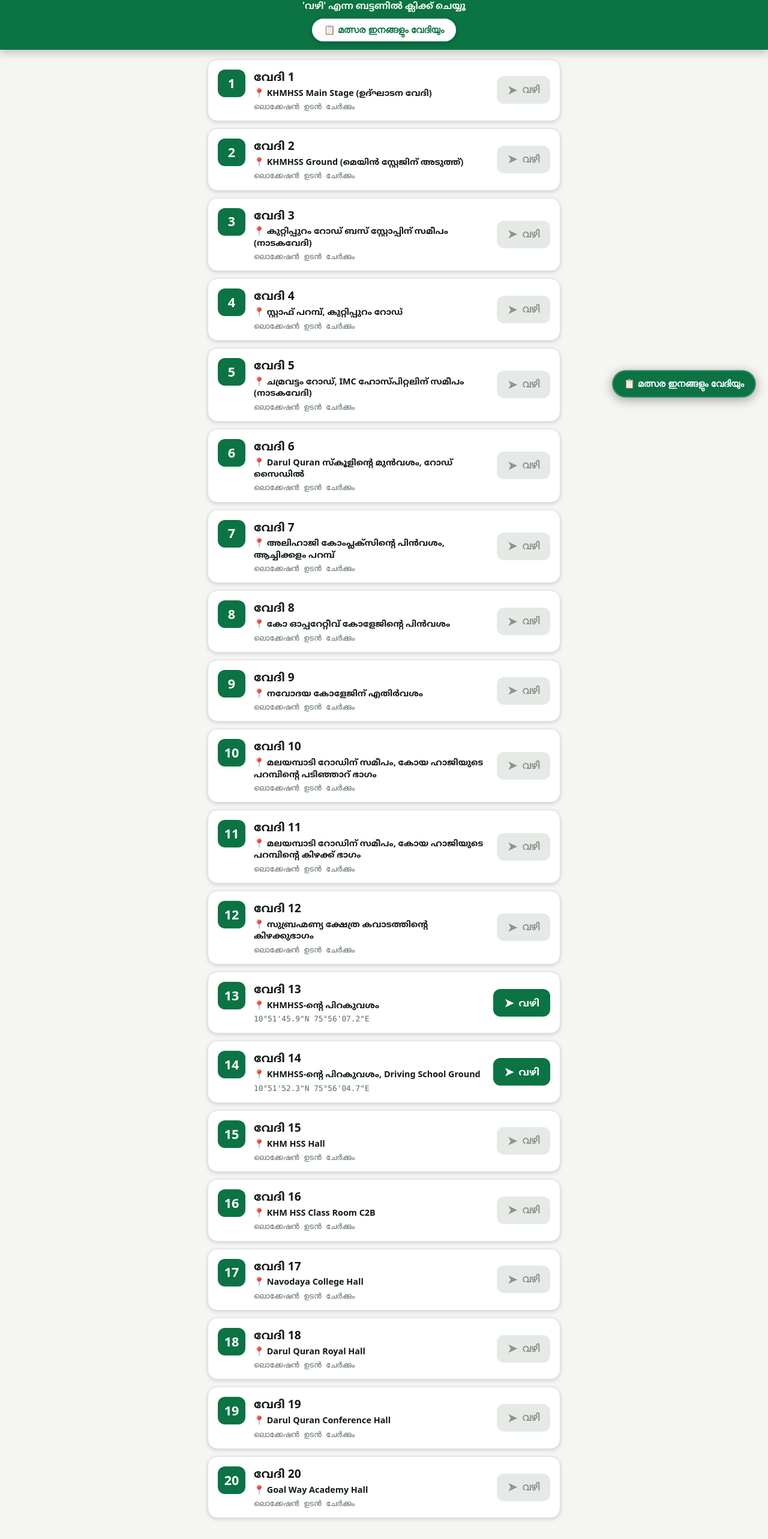
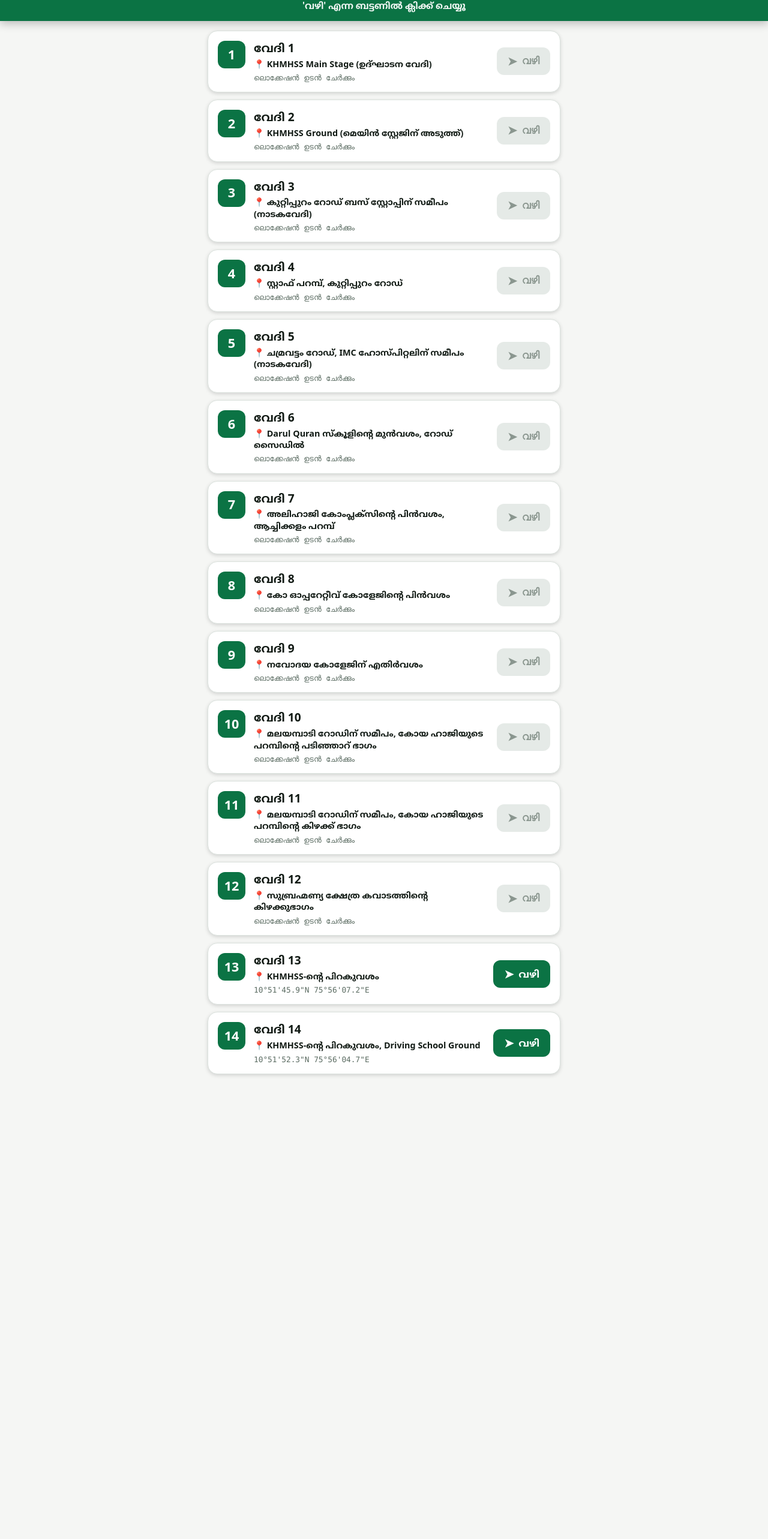
Before and after one commit to Hakku010199/kalolasavam-26, a React (Vite) app: page / in a window 1280 px wide. Shown: the part 113-2679 px from the top of the page at 60% size. After the commit the page ends 1944 px from the top, so only its background shows below. Built offline with nearby package versions, Linux system fonts and the light colour scheme; the HTML template or start-up script is replaced by a standard one.

Commit message:
Remove stages 15-20 and schedule button, keeping stages 1-14

```diff
--- a/src/App.jsx
+++ b/src/App.jsx
@@ -1,4 +1,3 @@
-import { useState } from "react";
 import { stagesData } from "./stagesData.js";
 
 // DMS parser in case coordinates are pasted as "10°51'45.9\"N 75°56'07.2\"E"
@@ -44,8 +43,6 @@ function getMapLink(stage) {
 }
 
 export default function App() {
-  const [showSchedule, setShowSchedule] = useState(false);
-
   return (
     <>
       <header>
@@ -59,27 +56,7 @@ export default function App() {
         </div>
         <h1>വേദിയിലേക്കുള്ള വഴി അറിയണോ?</h1>
         <p className="subtitle">'വഴി' എന്ന ബട്ടണിൽ ക്ലിക്ക് ചെയ്യൂ</p>
-
-        {/* Side / Option Button for Schedule */}
-        <div className="schedule-btn-wrap">
-          <button
-            className="schedule-btn"
-            onClick={() => setShowSchedule(true)}
-            title="മത്സര ഇനങ്ങളും വേദിയും ടൈംടേബിൾ കാണുക"
-          >
-            📋 മത്സര ഇനങ്ങളും വേദിയും
-          </button>
-        </div>
       </header>
-
-      {/* Floating Side Button for quick access while scrolling */}
-      <button
-        className="floating-side-btn"
-        onClick={() => setShowSchedule(true)}
-        aria-label="മത്സര ഇനങ്ങളും വേദിയും"
-      >
-        <span>📋 മത്സര ഇനങ്ങളും വേദിയും</span>
-      </button>
 
       <main>
         <div className="stages-list">
@@ -132,44 +109,6 @@ export default function App() {
           })}
         </div>
       </main>
-
-      {/* Fullscreen / Modal for Schedule Image */}
-      {showSchedule && (
-        <div className="modal-backdrop" onClick={() => setShowSchedule(false)}>
-          <div
-            className="modal-content"
-            onClick={(e) => e.stopPropagation()}
-          >
-            <div className="modal-header">
-              <h3>📋 മത്സര ഇനങ്ങളും വേദിയും (ഷെഡ്യൂൾ)</h3>
-              <div className="modal-actions">
-                <a
-                  className="modal-full-btn"
-                  href="/schedule.jpg"
-                  target="_blank"
-                  rel="noopener noreferrer"
-                >
-                  🔍 വലുതാക്കി കാണുക
-                </a>
-                <button
-                  className="modal-close-btn"
-                  onClick={() => setShowSchedule(false)}
-                >
-                  ✕
-                </button>
-              </div>
-            </div>
-
-            <div className="modal-body">
-              <img
-                src="/schedule.jpg"
-                alt="മത്സര ഇനങ്ങളും വേദിയും"
-                className="schedule-img"
-              />
-            </div>
-          </div>
-        </div>
-      )}
     </>
   );
 }
--- a/src/index.css
+++ b/src/index.css
@@ -10,7 +10,6 @@
   --brand: #1db954;
   --brandink: #05140b;
   --brand-hover: #1ed760;
-  --accent: #ffd166;
 }
 
 @media (prefers-color-scheme: light) {
@@ -23,7 +22,6 @@
     --brand: #0b7344;
     --brandink: #ffffff;
     --brand-hover: #0e8f54;
-    --accent: #d48b00;
   }
 }
 
@@ -78,67 +76,17 @@ h1 {
 }
 
 .subtitle {
-  margin: 4px 0 10px;
+  margin: 4px 0 0;
   font-size: 0.95rem;
   font-weight: 600;
   opacity: 0.95;
-}
-
-.schedule-btn-wrap {
-  display: flex;
-  justify-content: center;
-  margin-top: 4px;
-}
-
-.schedule-btn {
-  background: #ffffff;
-  color: #0b7344;
-  border: 2px solid #ffffff;
-  font-size: 0.95rem;
-  font-weight: 800;
-  padding: 8px 18px;
-  border-radius: 20px;
-  cursor: pointer;
-  box-shadow: 0 2px 8px rgba(0, 0, 0, 0.2);
-  transition: transform 0.15s ease, background-color 0.15s ease;
-}
-
-.schedule-btn:hover {
-  transform: scale(1.04);
-  background: #f0fdf4;
-}
-
-/* Floating button on the side */
-.floating-side-btn {
-  position: fixed;
-  bottom: 24px;
-  right: 20px;
-  z-index: 80;
-  background: var(--brand);
-  color: var(--brandink);
-  border: 2px solid #ffffff33;
-  padding: 12px 18px;
-  border-radius: 30px;
-  font-size: 0.95rem;
-  font-weight: 800;
-  cursor: pointer;
-  box-shadow: 0 4px 18px rgba(0, 0, 0, 0.35);
-  display: flex;
-  align-items: center;
-  gap: 8px;
-  transition: transform 0.15s ease, box-shadow 0.15s ease;
-}
-
-.floating-side-btn:hover {
-  transform: translateY(-2px) scale(1.03);
-  box-shadow: 0 6px 22px rgba(0, 0, 0, 0.45);
 }
 
 main {
   max-width: 620px;
   margin: 0 auto;
   padding: 16px;
-  padding-bottom: 80px;
+  padding-bottom: 40px;
 }
 
 .stages-list {
@@ -269,92 +217,3 @@ main {
   font-size: 1.2rem;
   line-height: 1;
 }
-
-/* Modal / Lightbox Styles */
-.modal-backdrop {
-  position: fixed;
-  inset: 0;
-  z-index: 200;
-  background: rgba(0, 0, 0, 0.85);
-  backdrop-filter: blur(4px);
-  display: flex;
-  align-items: center;
-  justify-content: center;
-  padding: 12px;
-}
-
-.modal-content {
-  background: var(--card);
-  color: var(--ink);
-  border-radius: 18px;
-  width: 100%;
-  max-width: 900px;
-  max-height: 90vh;
-  display: flex;
-  flex-direction: column;
-  overflow: hidden;
-  box-shadow: 0 8px 30px rgba(0, 0, 0, 0.5);
-  border: 1px solid var(--line);
-}
-
-.modal-header {
-  display: flex;
-  align-items: center;
-  justify-content: space-between;
-  padding: 14px 18px;
-  border-bottom: 1px solid var(--line);
-  background: var(--brand);
-  color: var(--brandink);
-}
-
-.modal-header h3 {
-  margin: 0;
-  font-size: 1.1rem;
-  font-weight: 800;
-}
-
-.modal-actions {
-  display: flex;
-  align-items: center;
-  gap: 10px;
-}
-
-.modal-full-btn {
-  background: #ffffff;
-  color: #0b7344;
-  font-size: 0.85rem;
-  font-weight: 800;
-  padding: 6px 12px;
-  border-radius: 8px;
-  text-decoration: none;
-  transition: opacity 0.15s ease;
-}
-
-.modal-full-btn:hover {
-  opacity: 0.9;
-}
-
-.modal-close-btn {
-  background: transparent;
-  color: var(--brandink);
-  border: none;
-  font-size: 1.5rem;
-  line-height: 1;
-  cursor: pointer;
-  padding: 4px 8px;
-}
-
-.modal-body {
-  overflow: auto;
-  padding: 12px;
-  display: flex;
-  justify-content: center;
-  background: #000;
-}
-
-.schedule-img {
-  max-width: 100%;
-  height: auto;
-  border-radius: 8px;
-  display: block;
-}
--- a/src/stagesData.js
+++ b/src/stagesData.js
@@ -2,6 +2,7 @@
 // വേദി വിവരങ്ങളും ലൊക്കേഷൻ കോർഡിനേറ്റുകളും (Stages & Location Coordinates)
 // ==============================================================================
 // 37-ാമത് മലപ്പുറം റവന്യൂ ജില്ലാ സ്കൂൾ കലോത്സവം 2026, KHMHSS ആലത്തിയൂർ
+// തുറന്ന വേദികൾ (വേദി 1 മുതൽ 14 വരെ)
 // ==============================================================================
 
 export const stagesData = [
@@ -131,58 +132,4 @@ export const stagesData = [
     lat: 10.864528,
     lng: 75.934639,
   },
-  {
-    no: 15,
-    name: "വേദി 15",
-    venue: "KHM HSS Hall",
-    size: "16×16",
-    coords: "",
-    lat: null,
-    lng: null,
-  },
-  {
-    no: 16,
-    name: "വേദി 16",
-    venue: "KHM HSS Class Room C2B",
-    size: "16×16",
-    coords: "",
-    lat: null,
-    lng: null,
-  },
-  {
-    no: 17,
-    name: "വേദി 17",
-    venue: "Navodaya College Hall",
-    size: "16×16",
-    coords: "",
-    lat: null,
-    lng: null,
-  },
-  {
-    no: 18,
-    name: "വേദി 18",
-    venue: "Darul Quran Royal Hall",
-    size: "16×16",
-    coords: "",
-    lat: null,
-    lng: null,
-  },
-  {
-    no: 19,
-    name: "വേദി 19",
-    venue: "Darul Quran Conference Hall",
-    size: "16×16",
-    coords: "",
-    lat: null,
-    lng: null,
-  },
-  {
-    no: 20,
-    name: "വേദി 20",
-    venue: "Goal Way Academy Hall",
-    size: "16×16",
-    coords: "",
-    lat: null,
-    lng: null,
-  },
 ];
```
